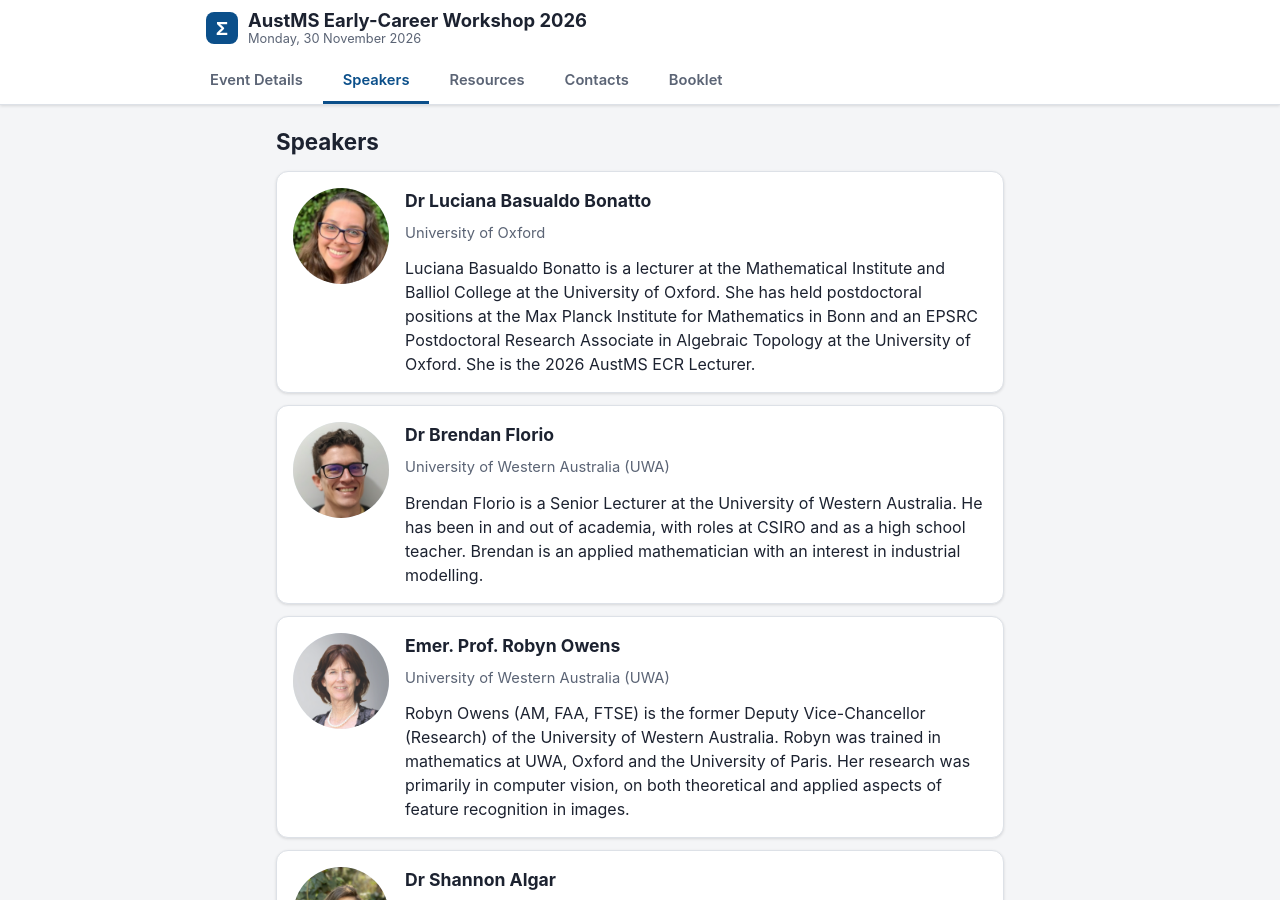
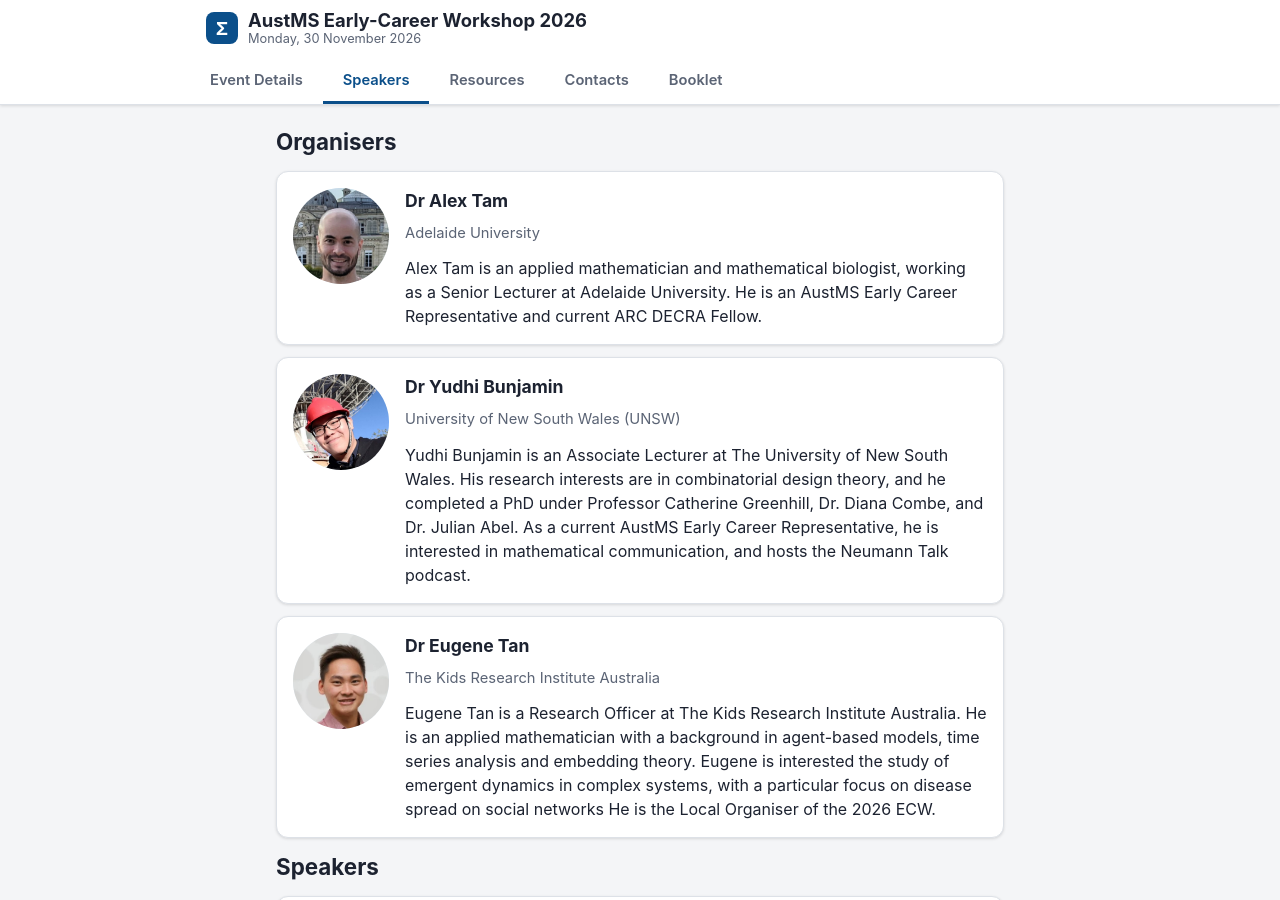
Before and after one commit to eugenetkj98/AustMS_Site, a Jekyll site: the page built from speakers.md, in a window 1280 px wide and 900 px high. Built offline with Jekyll 4.4.1, drawn with Linux system fonts in a browser that asks for light colours; some of the changed text lies outside the part shown.

Commit message:
Update website

```diff
--- a/_data/speakers.yml
+++ b/_data/speakers.yml
@@ -51,6 +51,7 @@
     Hoa Bui is a Senior Lecturer and DECRA Fellow in the Centre for Optimisation and Decision Science, Curtin University. Her research focuses on high-performance optimisation algorithms for large scale integer nonlinear optimisation problems. She translates advanced mathematical theory into practical computational methods, making challenging problems more tractable and enabling better real world decision making.
 
 - name: Dr Alex Tam
+  organiser: true
   institution: Adelaide University
   photo: "/assets/speakers/Alex_Tam.jpg"
   bio: >-
@@ -111,12 +112,14 @@
     Dominic Matan is a PhD student in pure mathematics and a tutor at the School of Mathematics and Statistics, UNSW Sydney. His PhD project is under the primary supervision of Professor Daniel Chan and secondary supervision of Dr. Behrouz Taji.
 
 - name: Dr Yudhi Bunjamin
+  organiser: true
   institution: University of New South Wales (UNSW)
   photo: "/assets/speakers/Yudhi_Bunjamin.jpg"
   bio: >-
     Yudhi Bunjamin is an Associate Lecturer at The University of New South Wales. His research interests are in combinatorial design theory, and he completed a PhD under Professor Catherine Greenhill, Dr. Diana Combe, and Dr. Julian Abel. As a current AustMS Early Career Representative, he is interested in mathematical communication, and hosts the Neumann Talk podcast.
 
 - name: Dr Eugene Tan
+  organiser: true
   institution: The Kids Research Institute Australia
   photo: "/assets/speakers/Eugene_Tan.jpg"
   bio: >-
--- a/speakers.md
+++ b/speakers.md
@@ -3,7 +3,15 @@ layout: page
 title: Speakers
 ---
 
+<!-- Speaker names, institutions, bios and photos are in _data/speakers.yml.
+     Entries marked "organiser: true" appear under Organisers; everyone else under Speakers. -->
+{% assign organisers = site.data.speakers | where: "organiser", true %}
+{% assign presenters = site.data.speakers | where_exp: "s", "s.organiser != true" %}
+
+## Organisers
+
+{% include speakers.html speakers=organisers %}
+
 ## Speakers
 
-<!-- Speaker names, institutions, bios and photos are in _data/speakers.yml -->
-{% include speakers.html speakers=site.data.speakers %}
+{% include speakers.html speakers=presenters %}
```
